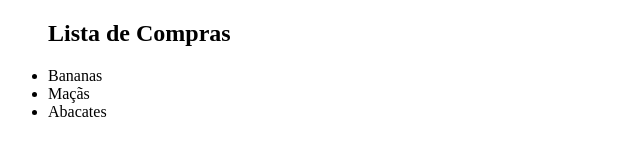
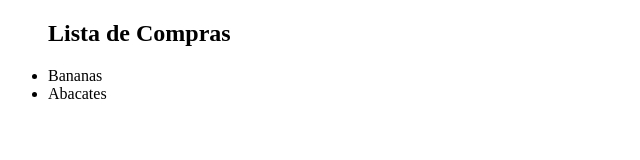
Before and after one commit to Jonacir2521/Trabalho_Sistemas_5, a plain HTML site: page Index.html in a window 1280 px wide. Shown: the whole page, without its empty margins (0-640 px from the left). Drawn offline with Linux system fonts and the light colour scheme.

Commit message:
cliente não quis a maçã

```diff
--- a/Index.html
+++ b/Index.html
@@ -10,7 +10,6 @@
         <ul id="Lista">
             <h2>Lista de Compras</h2>
             <li>Bananas</li>
-            <li>Maçãs</li>
             <li>Abacates</li>
         </ul>
 
```
